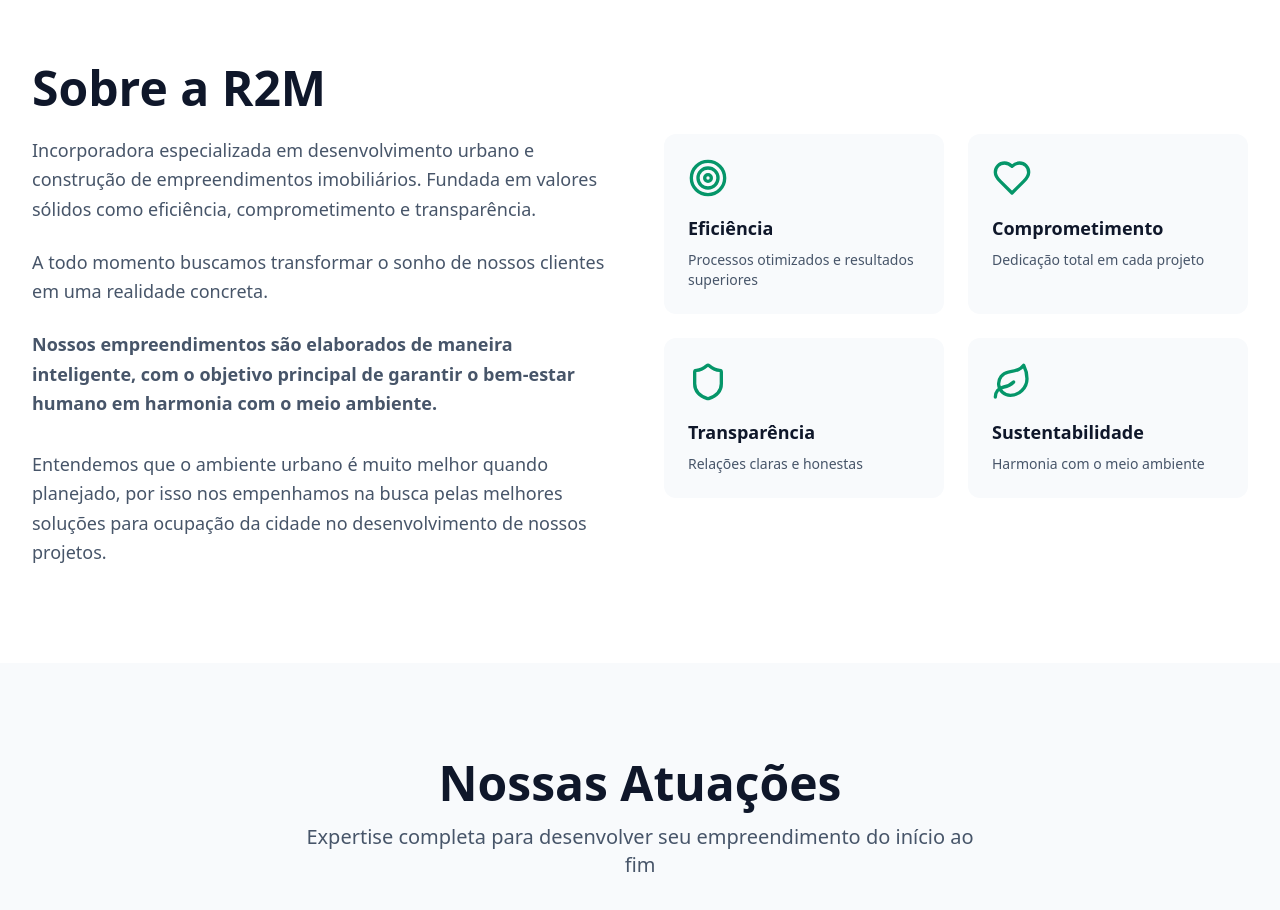
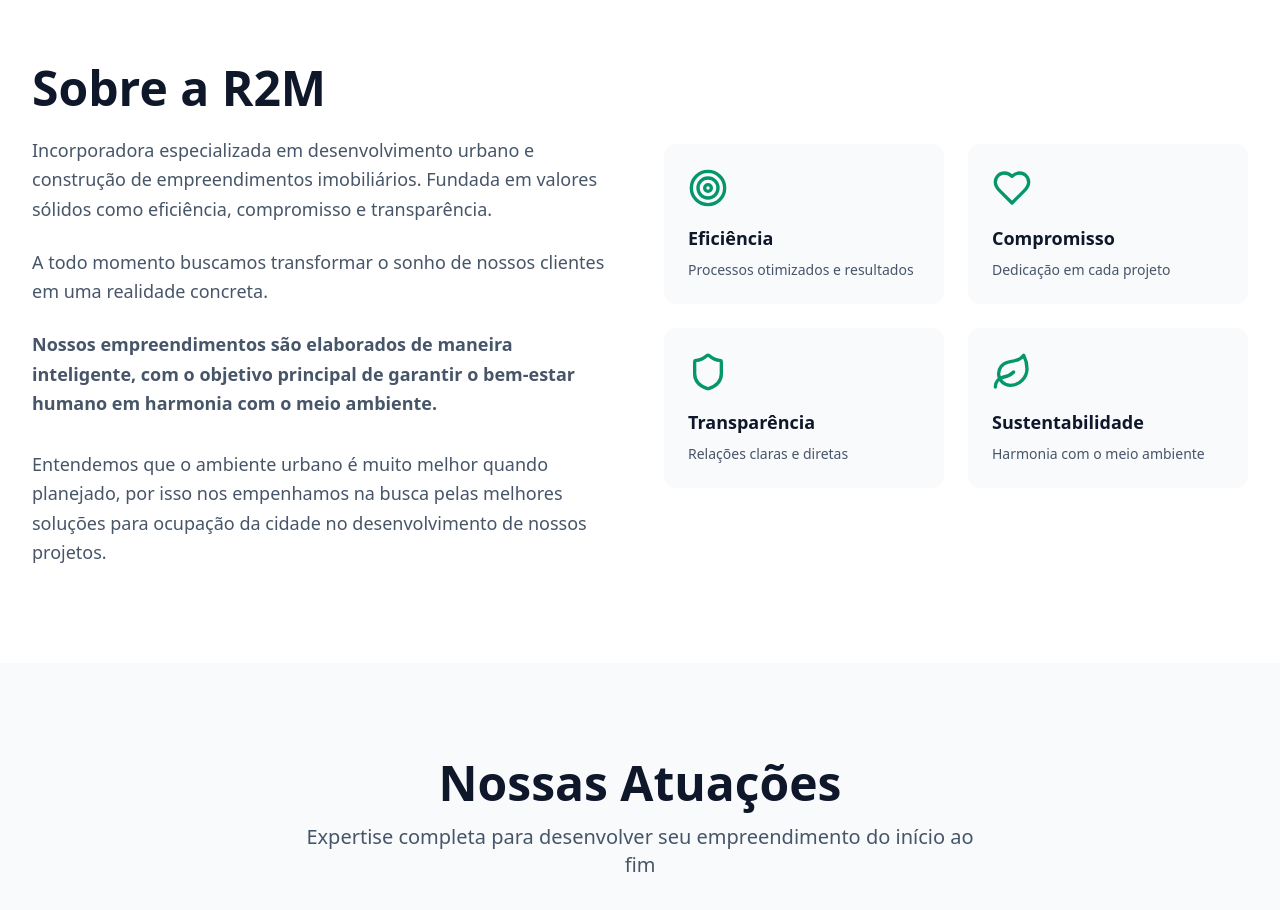
Before and after one commit to dumarot/r2msite, a React (Vite) app: page / in a window 1280 px wide. Shown: the part 2700-3610 px from the top of the page. Built offline with nearby package versions, Linux system fonts and the light colour scheme.

Commit message:
Refine card texts and wording

```diff
--- a/src/components/About.tsx
+++ b/src/components/About.tsx
@@ -10,7 +10,7 @@ export default function About() {
               Sobre a R2M
             </h2>
             <p className="text-lg text-slate-600 mb-6 leading-relaxed">
-              Incorporadora especializada em desenvolvimento urbano e construção de empreendimentos imobiliários. Fundada em valores sólidos como eficiência, comprometimento e transparência.
+              Incorporadora especializada em desenvolvimento urbano e construção de empreendimentos imobiliários. Fundada em valores sólidos como eficiência, compromisso e transparência.
             </p>
             <p className="text-lg text-slate-600 mb-6 leading-relaxed">
               A todo momento buscamos transformar o sonho de nossos clientes em uma realidade concreta.
@@ -28,17 +28,17 @@ export default function About() {
               {
                 icon: Target,
                 title: 'Eficiência',
-                description: 'Processos otimizados e resultados superiores'
+                description: 'Processos otimizados e resultados'
               },
               {
                 icon: Heart,
-                title: 'Comprometimento',
-                description: 'Dedicação total em cada projeto'
+                title: 'Compromisso',
+                description: 'Dedicação em cada projeto'
               },
               {
                 icon: Shield,
                 title: 'Transparência',
-                description: 'Relações claras e honestas'
+                description: 'Relações claras e diretas'
               },
               {
                 icon: Leaf,
```
